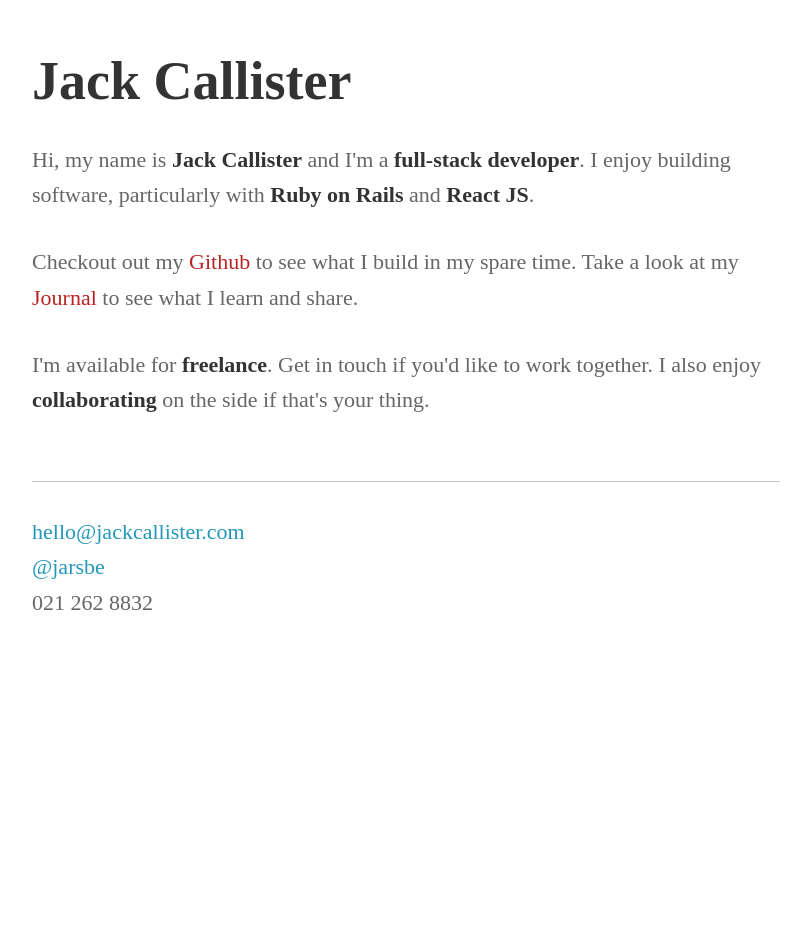
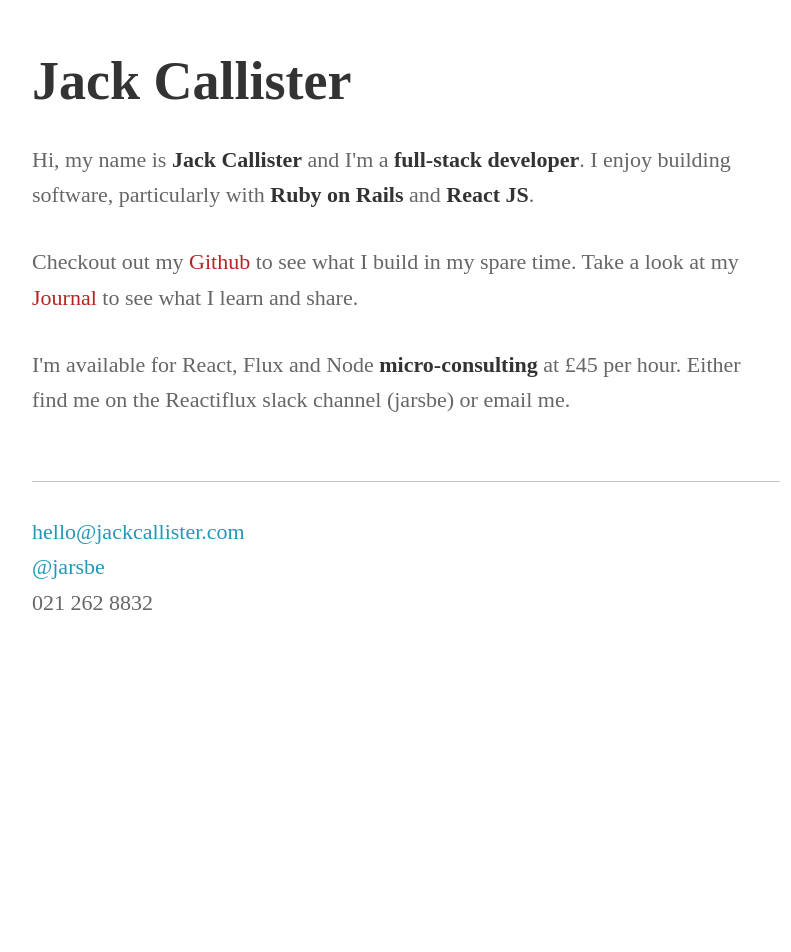
Before and after one commit to jackcallister/jarsbe.github.io, a Jekyll site: the page built from index.html, in a window 1280 px wide. Shown: the whole page, without its empty margins (234-1025 px from the left). Built offline with Jekyll 4.4.1, drawn with Linux system fonts in a browser that asks for light colours; Markdown is read by kramdown in place of the engine named in the settings.

Commit message:
Ammend front page.

```diff
--- a/index.html
+++ b/index.html
@@ -13,4 +13,4 @@ title: Jack Callister
 
 <p>Checkout out my <a href="http://github.com/jarsbe">Github</a> to see what I build in my spare time. Take a look at my <a href="journal">Journal</a> to see what I learn and share.</p>
 
-<p>I'm available for <strong>freelance</strong>. Get in touch if you'd like to work together. I also enjoy <strong>collaborating</strong> on the side if that's your thing.</p>
+<p>I'm available for React, Flux and Node <strong>micro-consulting</strong> at £45 per hour. Either find me on the Reactiflux slack channel (jarsbe) or email me.</p>
```
